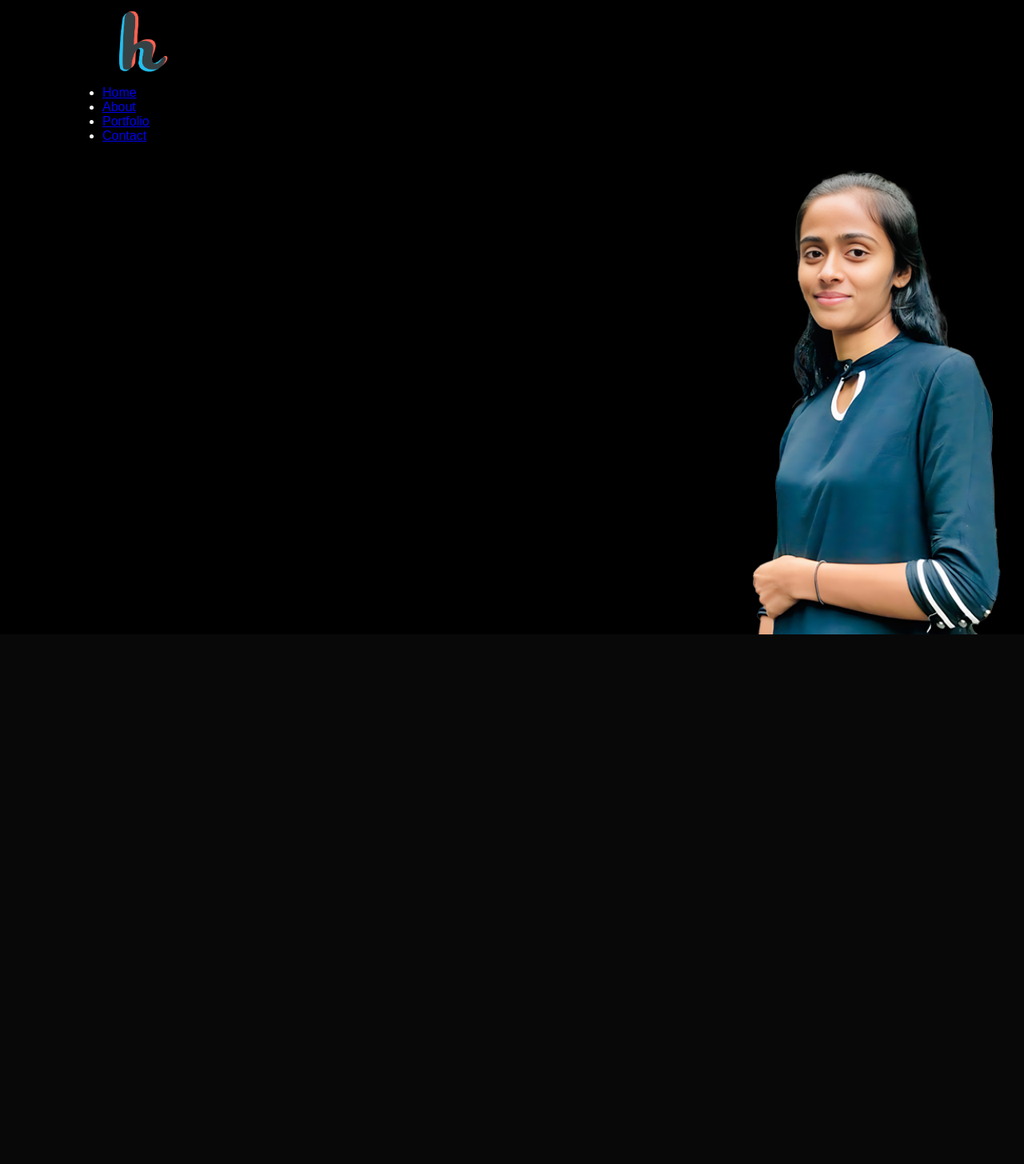
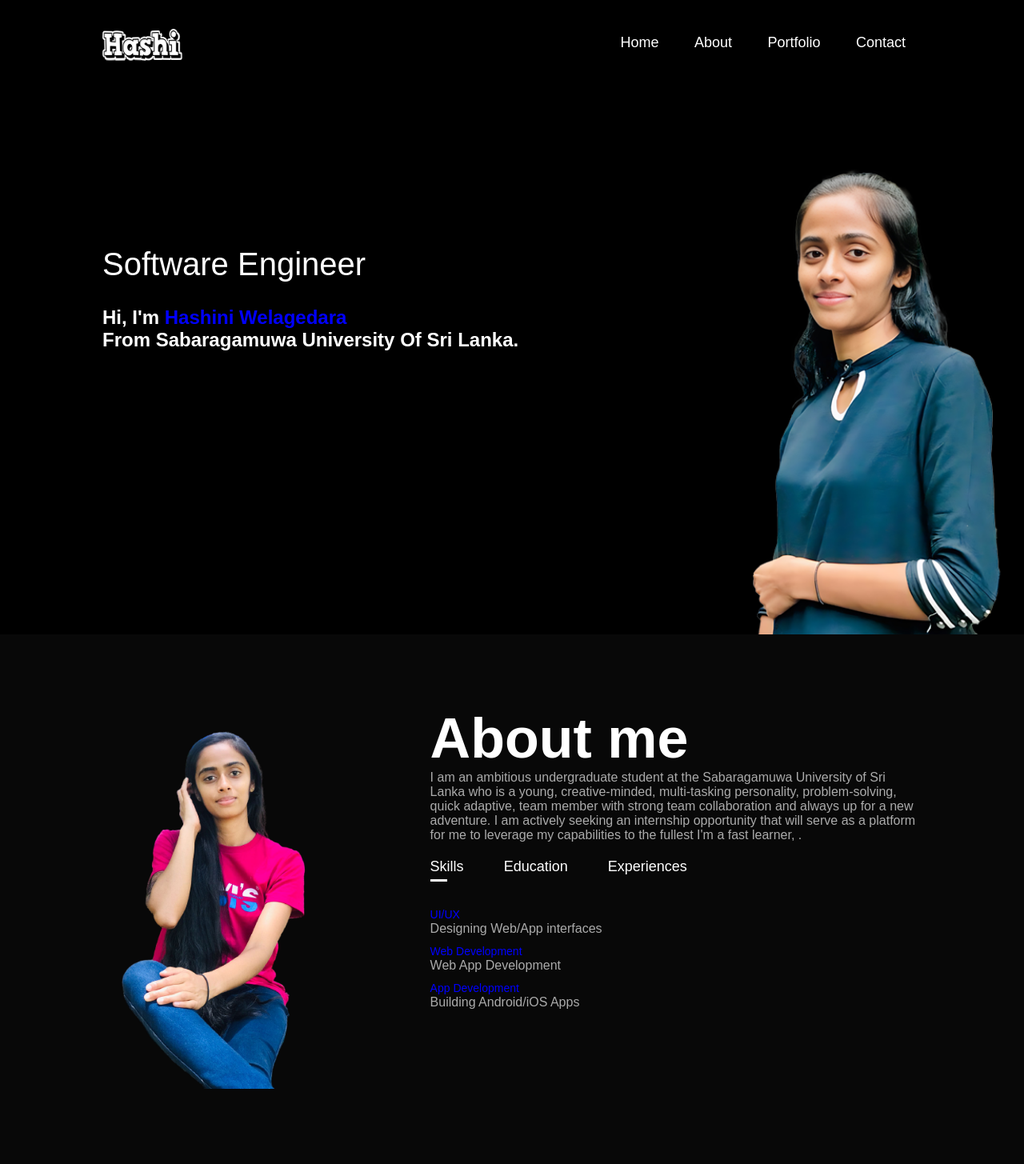
Before and after one commit to Hashiniwelagedara/Portfolio, a plain HTML site: page index.html in a window 1280 px wide. Shown: the part 7-1462 px from the top of the page at 80% size. Before the commit the page ends 800 px from the top, so only its background shows below. Drawn offline with Linux system fonts and the light colour scheme.

Commit message:
add new info to portfolio

```diff
--- a/index.html
+++ b/index.html
@@ -11,7 +11,7 @@
 <div id="header">
 <div class="container">
 <nav>
-    <img src="Images/pngimg.com - letter_h_PNG88.png " class="logo">
+    <img src="Images/logo-hashi.png " class="logo">
     <ul>
         <li><a href="#"> Home </a> </li>
         <li><a href="#"> About </a> </li>
@@ -19,9 +19,74 @@
         <li><a href="#"> Contact </a> </li>
     </ul>
 </nav>
+<div class="header-text">
+    <p> Software Engineer </p>
+    <h1> Hi, I'm <span>Hashini Welagedara</span> <br> From Sabaragamuwa University Of Sri Lanka.</h1>
 </div>
+</div>
+</div>
+<!-- ------------about----------- -->
+<div id="about">
+    <div class="container">
+        <div class="row">
+            <div class="about-col-1">
+                <img src="Images/my-removebg-preview.png">
+            </div>
+            <div class="about-col-2">
+                <h1 class="sub-title"> About me </h1>
+                <p> I am an ambitious undergraduate student at the Sabaragamuwa University of Sri Lanka who is a young, creative-minded, multi-tasking personality, problem-solving, quick adaptive, team member with strong team collaboration and always up for a new adventure. I am actively seeking an internship opportunity that will serve as a platform for me to leverage my capabilities to the fullest I'm a fast learner, .</p>
+
+                <div class="tab-titles">
+                    <p class="tab-links active-links" onclick="opentab('skills')">Skills</p>
+                    <p class="tab-links" onclick="opentab('education')">Education</p>
+                    <p class="tab-links" onclick="opentab('experiences')">Experiences</p>
+                </div>
+                <div class="tab-contents active-tab" id="skills">
+                    <ul>
+                        <li><span>UI/UX</span><br>Designing Web/App interfaces </li>
+                        <li><span>Web Development</span><br>Web App Development </li>
+                        <li><span>App Development</span><br>Building Android/iOS Apps </li>
+
+                    </ul>
+                </div>
+                <div class="tab-contents" id="education">
+                    <ul>
+                        <li><span>2020 - Present</span><br>Currently reading in 3rd Year Department of Computing & Information Systems Sabaragamuwa University of Sri Lanka </li>
+                        <li><span>2018 - G.C.E. (A/L) Examination </span><br> CP/KOTH/Delta Gamunupura Maha Vidyalaya.</li>
+                        <li><span>2019 </span><br>BritishWay English Academy - Nittambuwa.</li>
+                    </ul>
+                </div>
+                <div class="tab-contents" id="experiences">
+                    <ul>
+                        <li><span>2021-2022</span><br>A Team Leader of AIESEC in Sabaragamuwa University of
+                            Sri Lanka </li>
+                        <li><span>2023</span><br>Volunteering in INSL 2023 organized by IEEE student
+                            branch of Sabaragamuwa University of Sri Lanka.</li>
+                        <li><span>2023</span><br>Volunteering in IEEE student branch of Sabaragamuwa
+                            University of Sri Lanka. </li>
+
+                    </ul>
+                </div>
+            </div>
+        </div>
+    </div>
 </div>
 
 </header>
+<script>
+ var tablinks = document.getElementsByClassName("tab-links");
+ var tabcontents = document.getElementsByClassName("tab-contents");
+
+ function opentab(tabname){
+    for(tablink of tablinks){
+        tablink.classList.remove("active-link");
+    }
+    for(tabcontent of tabcontents){
+        tabcontent.classList.remove("active-tab");
+    } event.currentTarget.classList.add("active-link");
+    document.getElementById(tabname).classList.add("active-tab");
+ }
+
+</script>
     </body>
 </html>
--- a/style.css
+++ b/style.css
@@ -16,10 +16,127 @@ body {
   background-position: center;
 }
 
-.container{
-    padding: 10px 10%;
+.container {
+  padding: 10px 10%;
 }
-.logo{
-    height: 100px;
-    width: 100px;
+.logo {
+  height: 100px;
+  width: 100px;
 }
+nav {
+  display: flex;
+  align-items: center;
+  justify-content: space-between;
+  flex-wrap: wrap;
+}
+nav ul li {
+  display: inline-block;
+  list-style: none;
+  margin: 10px 20px;
+}
+nav ul li a {
+  color: #fff;
+  text-decoration: none;
+  font-size: 18px;
+  position: relative;
+}
+nav ul li a::after {
+  content: "";
+  width: 0;
+  height: 3px;
+  background: #fff;
+  position: absolute;
+  left: 0;
+  bottom: -6px;
+  transition: 0.5s;
+}
+
+nav ul li a:hover::after {
+  width: 100%;
+}
+.header-text {
+  margin-top: 20%;
+  font-size: 40px;
+}
+.header-text h1 {
+  font-size: 60%;
+  margin-top: 30px;
+}
+.header-text h1 span {
+  color: blue;
+}
+/* ----------about--------- */
+#about {
+  padding: 80px 0;
+  color: #ababab;
+}
+.row {
+  display: flex;
+  justify-content: space-between;
+  flex-wrap: wrap;
+}
+.about-col-1 {
+  flex-basis: 35%;
+}
+.about-col-1 img {
+  width: 100%;
+  border-radius: 35%;
+}
+.about-col-2 {
+  flex-basis: 60%;
+}
+.sub-title {
+  font-size: 70px;
+  font-weight: 600;
+  color: #fff;
+}
+.tab-titles {
+  display: flex;
+  margin: 20px 0 40px;
+}
+.tab-links {
+  margin-right: 50px;
+  font-size: 18px;
+  font-weight: 500;
+  cursor: pointer;
+  position: relative;
+  color: #fff;
+  text-decoration: none;
+}
+.tab-links::after {
+  content: "";
+  width: 0;
+  height: 3px;
+  background: #fff;
+  position: absolute;
+  left: 0;
+  bottom: -8px;
+  transition: 0.5s;
+}
+
+.tab-links.active-links::after {
+  width: 50%;
+}
+.tab-links.active-links:hover::after {
+  width: 100%;
+}
+.tab-links:hover::after {
+  width: 100%;
+}
+.tab-contents ul li {
+  list-style: none;
+  margin: 10px 0;
+}
+.tab-contents ul li span {
+  color: blue;
+  font-size: 14px;
+}
+.tab-contents {
+  display: none;
+}
+.tab-contents.active-tab {
+  display: block;
+}
+.tab-contents.tab-contents.active-tab .skills {
+  text-decoration: none;
+}
```
Also changed, not shown: Images/logo-hashi.png (added), Images/my-removebg-preview.png (added), Images/my.jpg (renamed from Images/IMG-20220327-WA0149.jpg).
